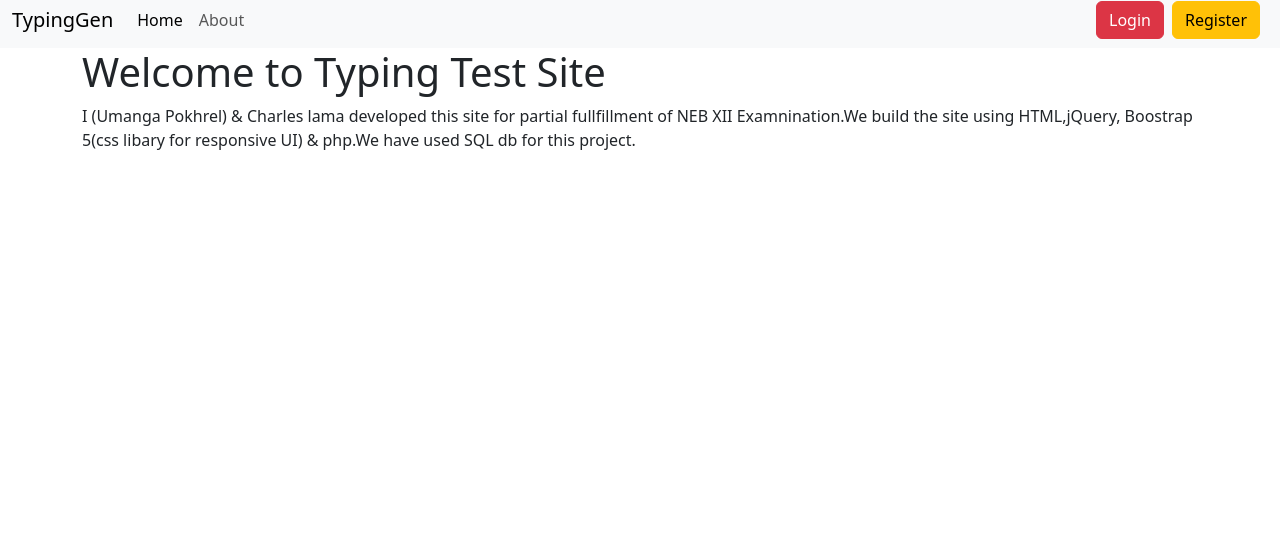
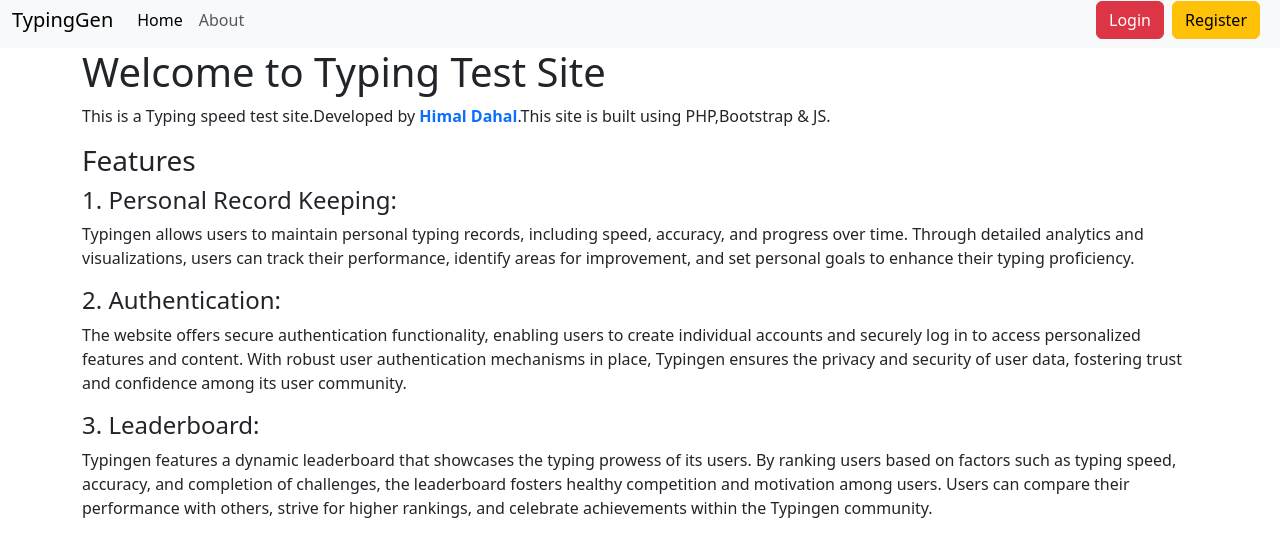
Before and after one commit to himaldahal/TypingGen, a PHP site: page /about.php in a window 1280 px wide. Shown: the top 557 px of the page. Run offline with PHP 8.4, Linux system fonts and the light colour scheme.

Commit message:
Update about.php

```diff
--- a/about.php
+++ b/about.php
@@ -6,7 +6,7 @@ require('includes/config.php');
 <head>
     <meta charset="UTF-8">
     <meta name="viewport" content="width=device-width, initial-scale=1">
-    <title>Typing Test</title>
+    <title>Typing Gen</title>
     <link href="https://cdn.jsdelivr.net/npm/bootstrap@5.3.0/dist/css/bootstrap.min.css" rel="stylesheet">
 
 </head>
@@ -14,8 +14,17 @@ require('includes/config.php');
 <?php include 'includes/navbar.php';?>
     <div class="container">
             <h1>Welcome to Typing Test Site</h1>
-            <p>I (Umanga Pokhrel) & Charles lama developed this site for partial fullfillment of NEB XII Examnination.We build the site using HTML,jQuery, Boostrap 5(css libary for responsive UI) & php.We have used SQL db for this project.</p>
-</div>
+            <p>This is a Typing speed test site.Developed by
+                <a href="https://github.com/himaldahal/" class="text-decoration-none fw-bold ">Himal Dahal</a>.This site is built using PHP,Bootstrap & JS.
+            </p>
+        <h3>Features</h3>
+        <h4>1. Personal Record Keeping:</h4>
+        <p>Typingen allows users to maintain personal typing records, including speed, accuracy, and progress over time. Through detailed analytics and visualizations, users can track their performance, identify areas for improvement, and set personal goals to enhance their typing proficiency.</p>
+        <h4>2. Authentication:</h4>
+        <p>The website offers secure authentication functionality, enabling users to create individual accounts and securely log in to access personalized features and content. With robust user authentication mechanisms in place, Typingen ensures the privacy and security of user data, fostering trust and confidence among its user community.</p>
+        <h4>3. Leaderboard:</h4>
+        <p>Typingen features a dynamic leaderboard that showcases the typing prowess of its users. By ranking users based on factors such as typing speed, accuracy, and completion of challenges, the leaderboard fosters healthy competition and motivation among users. Users can compare their performance with others, strive for higher rankings, and celebrate achievements within the Typingen community.</p>
+    </div>
 
 <script src="https://cdn.jsdelivr.net/npm/bootstrap@5.3.0/dist/js/bootstrap.bundle.min.js"></script>
 </body>
```
